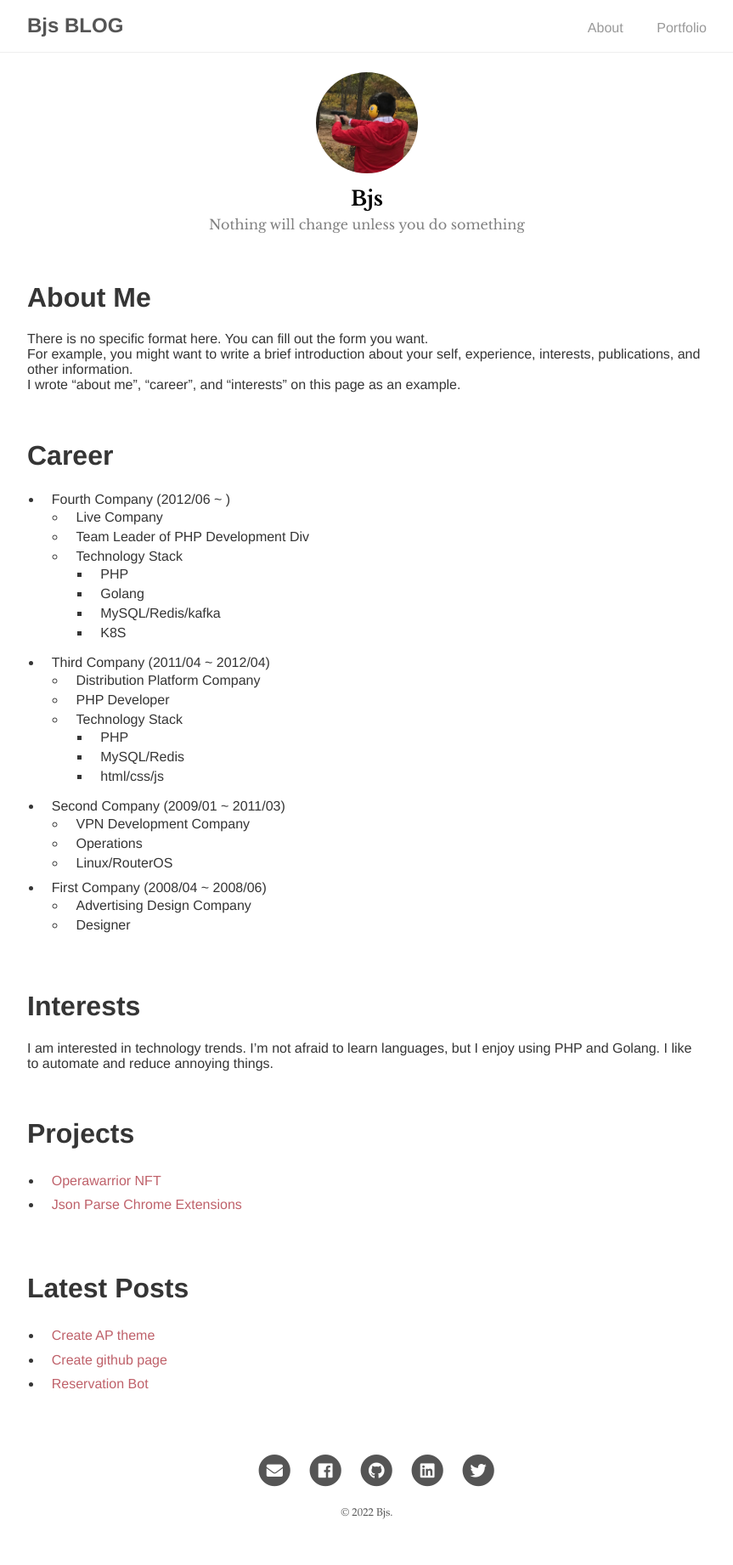
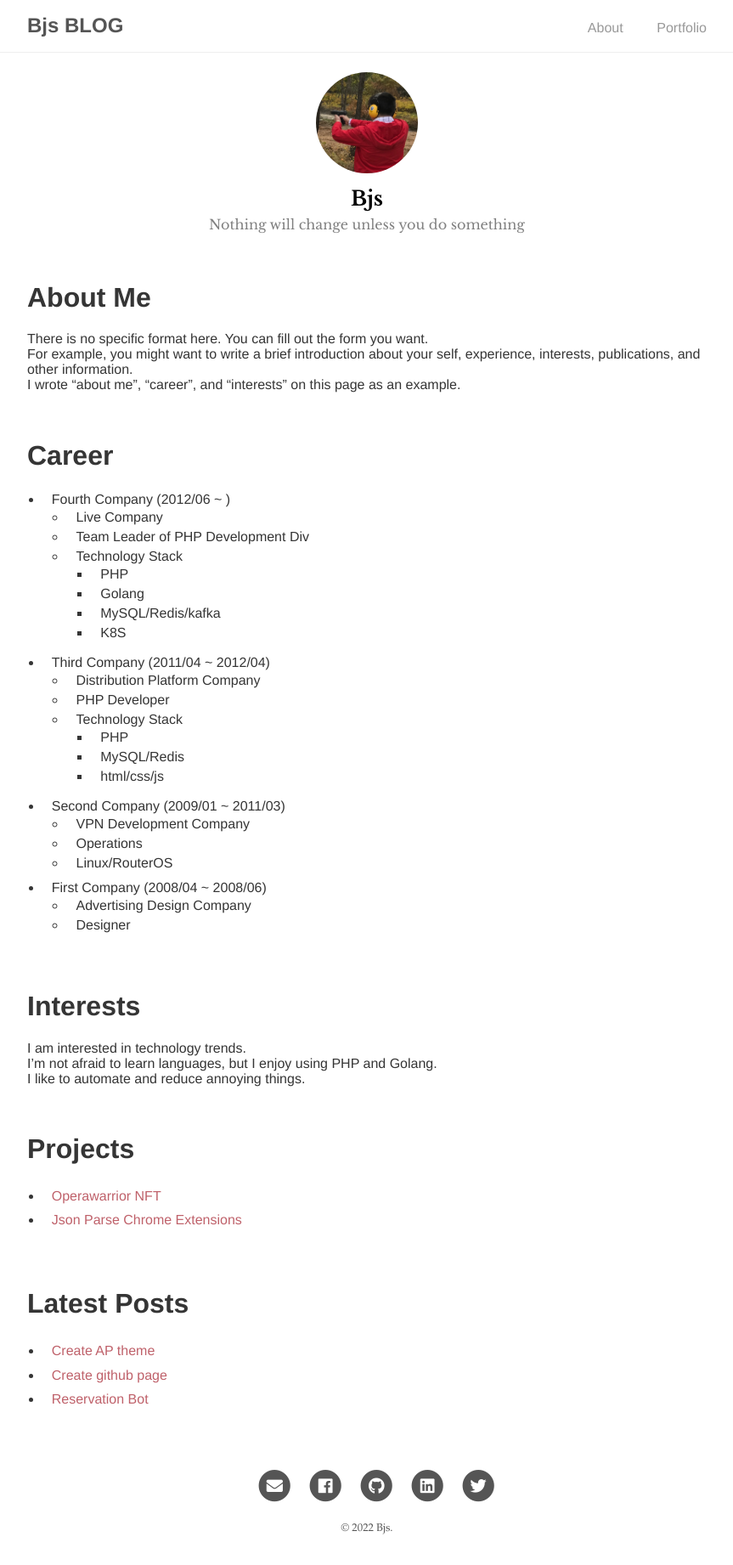
Before and after one commit to banjuanshu/banjuanshu.github.io, a Jekyll site: the page built from docs/index.md, in a window 1280 px wide. Shown: the whole page at 85% size, without its empty margins (208-1071 px from the left). Built offline with Jekyll 4.4.1, drawn with Linux system fonts in a browser that asks for light colours.

Commit message:
fix(base): init

```diff
--- a/docs/index.md
+++ b/docs/index.md
@@ -41,9 +41,9 @@ I wrote "about me", "career", and "interests" on this page as an example.
 <br/>
 
 # Interests
-I am interested in technology trends.
-I'm not afraid to learn languages, but I enjoy using PHP and Golang.
-I like to automate and reduce annoying things.
+I am interested in technology trends.<br>
+I'm not afraid to learn languages, but I enjoy using PHP and Golang.<br>
+I like to automate and reduce annoying things.<br>
 
 
 <br/>
```
